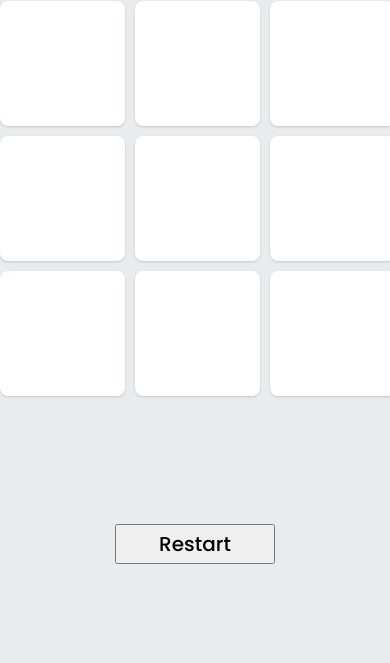
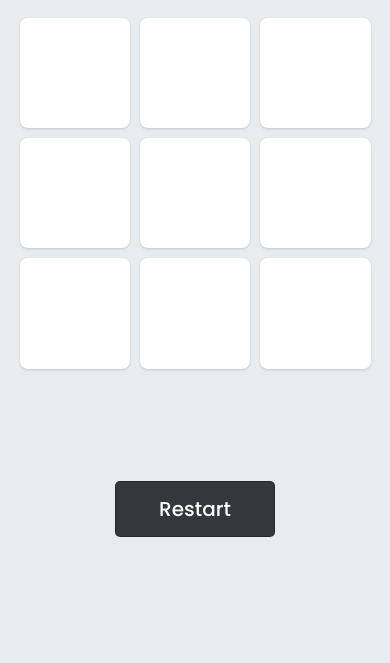
Before and after one commit to MohamedMahgoub04/Tic-Tac-Toe, a plain HTML site: page index.html in a window 390 px wide. Shown: the part 181-844 px from the top of the page. Drawn offline with Linux system fonts and the light colour scheme.

Commit message:
Mobile responsiveness

```diff
--- a/index.html
+++ b/index.html
@@ -11,11 +11,13 @@
 </head>
 <body>
 
- <h1>Player X's turn</h1>
+ <div class="wrapper">
+  <h1>Player X's turn</h1>
 
- <div id="grid"></div>
- <div id="result-div"></div>
- <button id="restart">Restart</button>
+  <div id="grid"></div>
+  <div id="result-div"></div>
+  <button id="restart">Restart</button>
+ </div>
 
 </body>
 </html>
--- a/style.css
+++ b/style.css
@@ -2,11 +2,10 @@
 
 
 :root{
- --win: rgb(186, 219, 204);
- --lose: rgb(245, 194, 199);
+ --main: rgb(186, 219, 204);
  --grey-light: #e9ecef;
  --white: #ffffff;
- --black: #212529;
+ --black: rgb(33, 37, 41);
 }
 *{
  /* border: 1px solid purple; */
@@ -22,23 +21,18 @@ body{
  align-items: center;
  background-color: var(--grey-light);
 }
-#container{
- display: flex;
- flex-direction: row;
- justify-content: space-around;
-}
-.player{
+.wrapper{
  display: flex;
  flex-direction: column;
+ justify-content: center;
  align-items: center;
 }
-button{
- width: 40px;
- height: 40px;
- font-size: 20px;
+
+h1{
+ letter-spacing: 0.5px;
+ color: var(--black);
+ margin-top: 10vh;
 }
-
-
 
 #grid{
  margin: 50px auto 0;
@@ -54,19 +48,12 @@ button{
  transition: 0.1s;
  background-color: var(--white);
  box-shadow: 0px 1px 3px 0px rgba(0,0,0,0.1) , 0px 1px 2px 0px rgba(0,0,0,0.06) ;
- width: 125px;
- height: 125px;
  border-radius: 8px;
 }
 .box:hover{
  transition: 0.1s;
  transform: scale(1.05);
 }
-h1{
- color: var(--black);
- margin-top: 10vh;
-}
-
 .mark{
  cursor: default;
  color: var(--black);
@@ -77,10 +64,14 @@ h1{
  background-color: transparent;
 }
 
+#result-div{
+ height: 64px;
+ margin: 2rem;
+}
 .result{
  width: 395px;
  height: 3rem;
- background-color: var(--win);
+ background-color: var(--main);
  border-radius: 8px;
  display: flex;
  align-items: center;
@@ -94,11 +85,41 @@ h1{
 }
 
 #restart{
+ border-radius: 5px;
  width: 10rem;
- /* margin: 1rem; */
- /* padding: 1rem; */
+ font-size: 20px;
+ padding: 0.75rem ;
+ color: var(--white);
+ background-color:rgb(33, 37, 41, 0.9);
+ border: 1px solid rgb(33, 37, 41, 0.9);
 }
-#result-div{
- height: 64px;
- margin: 2rem;
+#restart:hover{
+ color: var(--white);
+ background-color: rgb(33, 37, 41, 0.8);
+ border: 1px solid rgb(33, 37, 41, 0.8);
 }
+
+
+/* Media Queries */
+@media screen and (max-width: 600px){
+ *{
+  margin: 0 !important;
+ }
+ #grid{
+  margin-top: 2rem;
+  grid-template: repeat(3, 1fr) / repeat(3, 1fr);
+  width: min(420px, 90vw);
+  height: min(420px, 90vw);
+ }
+ .wrapper{
+  height: 100vh;
+  gap: 1.5rem;
+ }
+ .mark{
+  font-size: min(90px, 20vw);
+ }
+ .result{
+  width: min(420px, 90vw);
+ }
+
+}
```
